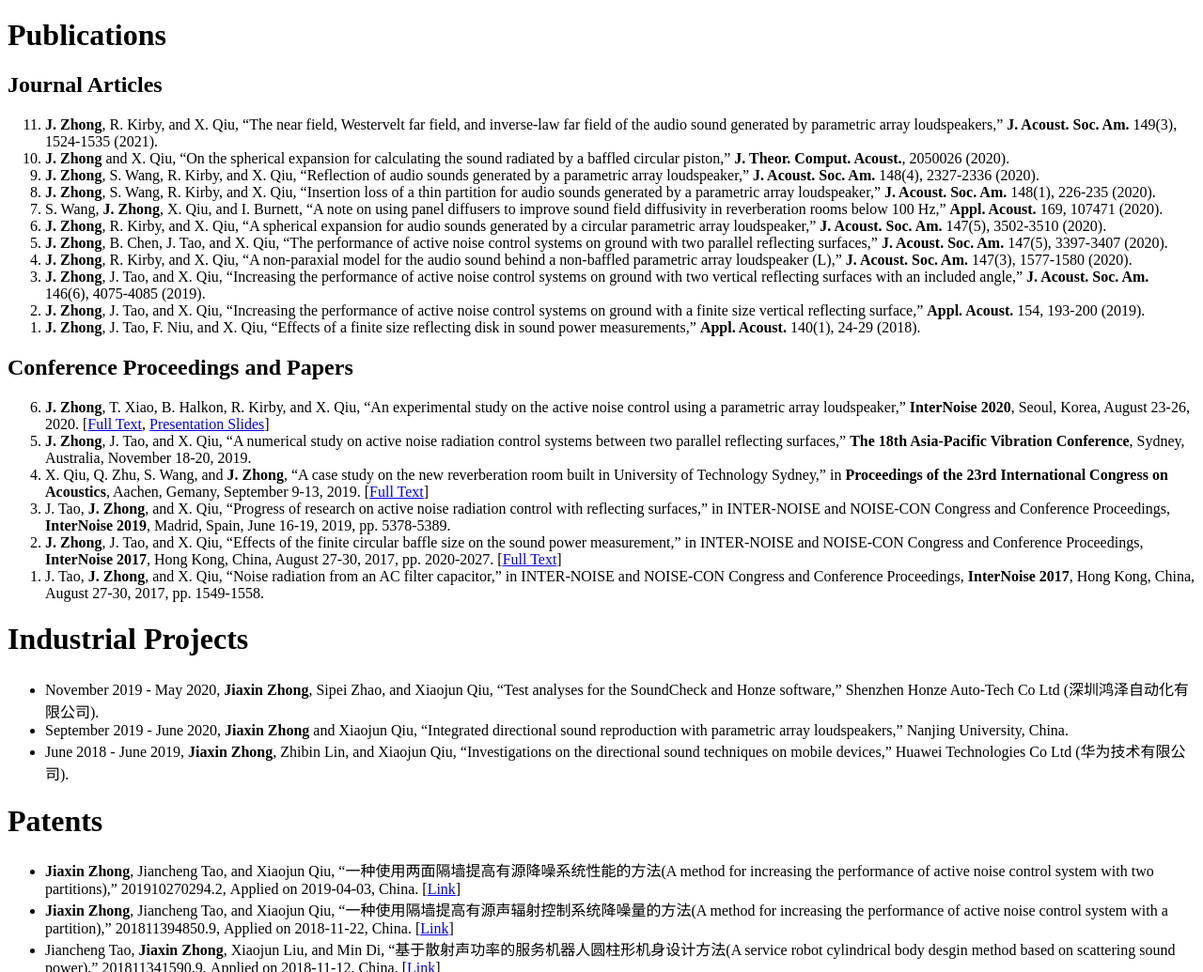
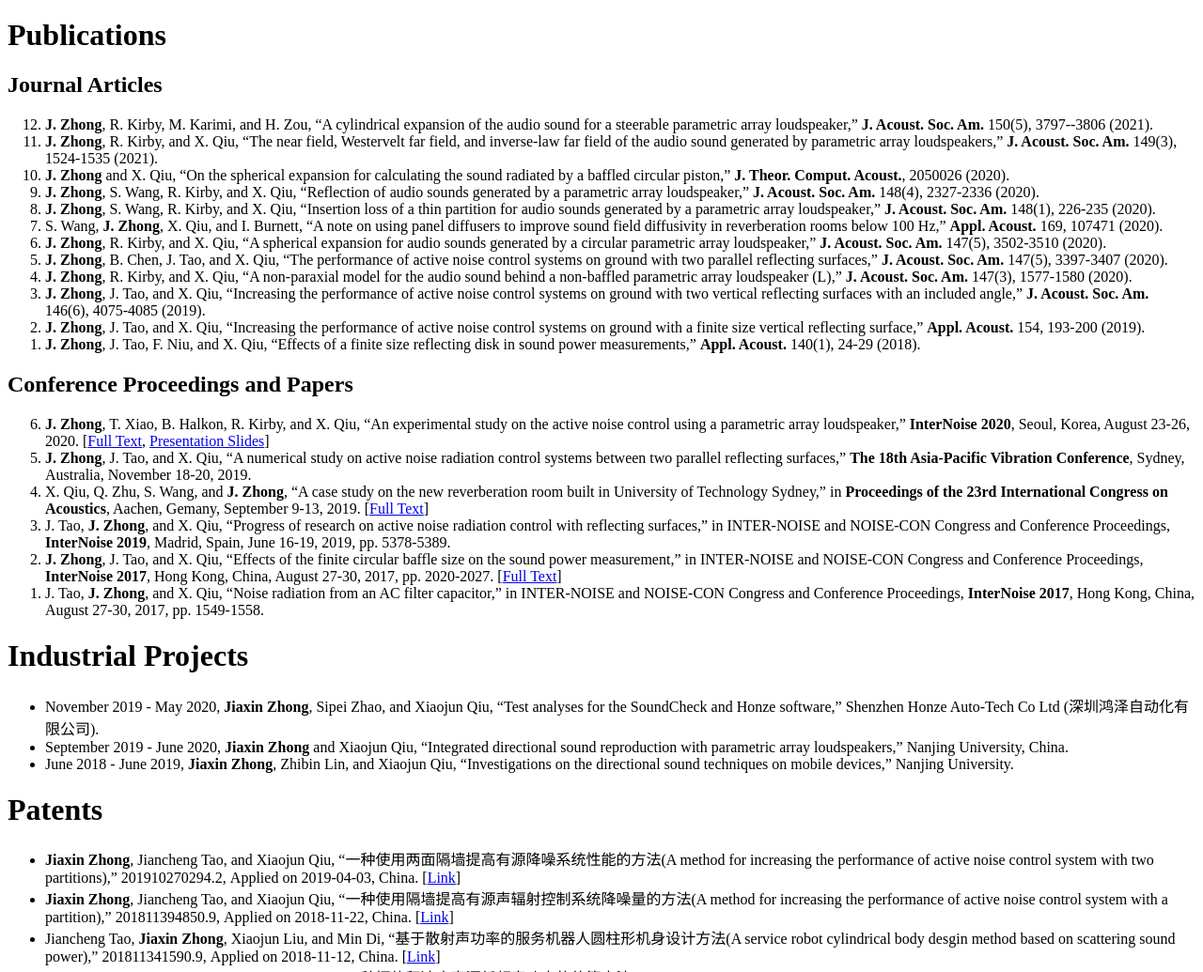
Before and after one commit to JiaxinZhong/JiaxinZhong.github.io, a plain HTML site: page index.htm in a window 1280 px wide. Shown: the part 762-1797 px from the top of the page at 94% size. Drawn offline with Linux system fonts and the light colour scheme.

Commit message:
add paper: cylindrical expansion

```diff
--- a/index.htm
+++ b/index.htm
@@ -77,6 +77,9 @@
 			<h2>Journal Articles</h2>
 			<ol reversed>
 				<li>
+                    <b>J. Zhong</b>, R. Kirby, M. Karimi, and H. Zou, “A cylindrical expansion of the audio sound for a steerable parametric array loudspeaker,” <b>J. Acoust. Soc. Am.</b> 150(5), 3797--3806 (2021).
+				</li>
+				<li>
                     <b>J. Zhong</b>, R. Kirby, and X. Qiu, “The near field, Westervelt far field, and inverse-law far field of the audio sound generated by parametric array loudspeakers,” <b>J. Acoust. Soc. Am.</b> 149(3), 1524-1535 (2021).
 				</li>
 				<li>
@@ -148,7 +151,8 @@
 				September 2019 - June 2020, <b>Jiaxin Zhong</b> and Xiaojun Qiu, “Integrated directional sound reproduction with parametric array loudspeakers,” Nanjing University, China.
 			</li>
 			<li>
-				June 2018 - June 2019, <b>Jiaxin Zhong</b>, Zhibin Lin, and Xiaojun Qiu, “Investigations on the directional sound techniques on mobile devices,” Huawei Technologies Co Ltd (华为技术有限公司).
+                June 2018 - June 2019, <b>Jiaxin Zhong</b>, Zhibin Lin, and Xiaojun Qiu, “Investigations on the directional sound techniques on mobile devices,” Nanjing University. <!--Huawei Technologies Co Ltd (华为技术有限公司).-->
+                <!-- June 2018 - June 2019, <b>Jiaxin Zhong</b>, Zhibin Lin, and Xiaojun Qiu, “Investigations on the directional sound techniques on mobile devices,” Huawei Technologies Co Ltd (华为技术有限公司). -->
 			</li>
 		</ul>
 
```
